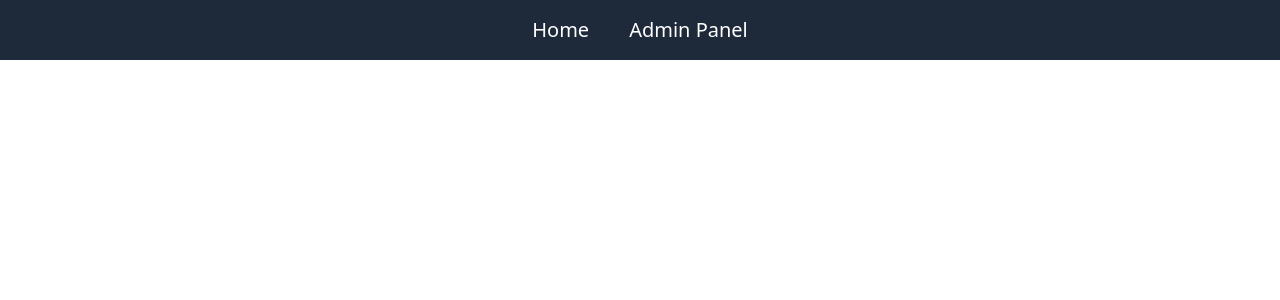
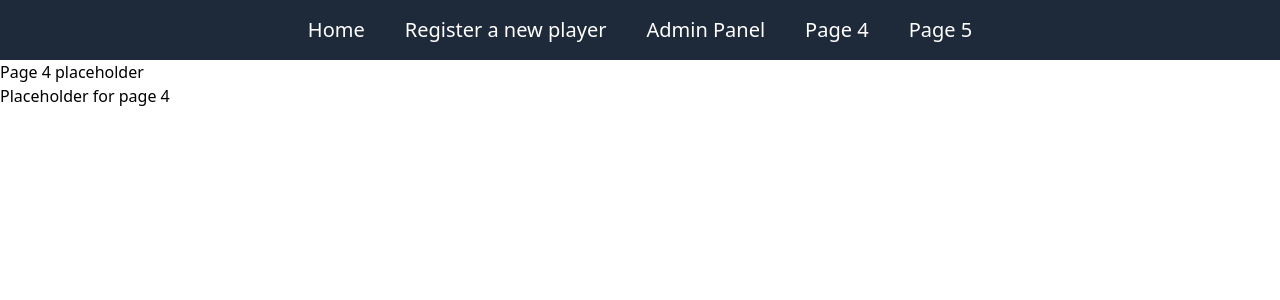
Before and after one commit to jannicke0202/DS3103-Webutvikling-Exam-2025-host, a React (Vite) app in the folder sportsworld-frontend/: page /page5 in a window 1280 px wide. Before the commit this address had no page. Shown: the top 300 px of the page. Built offline with nearby package versions, Linux system fonts and the light colour scheme.

Commit message:
Placeholder pages

```diff
--- a/sportsworld-frontend/src/components/shared/PageNavigation.tsx
+++ b/sportsworld-frontend/src/components/shared/PageNavigation.tsx
@@ -9,9 +9,23 @@ const PageNavigation = () => {
           Home
         </Link>
 
+        <Link to="/register" className="text-white text-xl font-medium hover:text-cyan-400">
+        Register a new player
+        </Link>
+
         <Link to="/administration-page" className="text-white text-xl font-medium hover:text-cyan-400">
           Admin Panel
         </Link>
+
+        <Link to="/page4" className="text-white text-xl font-medium hover:text-cyan-400">
+          Page 4
+        </Link>
+
+        <Link to="/page5" className="text-white text-xl font-medium hover:text-cyan-400">
+          Page 5
+        </Link>
+
+
       </div>
     </nav>
   );
--- /dev/null
+++ b/sportsworld-frontend/src/pages/Page4.tsx
@@ -0,0 +1,14 @@
+const Page4 = () => {
+    return (
+        <>
+        <header>
+            <h1>Page 4 placeholder</h1>
+            <p>Placeholder for page 4</p>
+        </header>
+
+
+        </>
+    )
+}
+
+export default Page4
--- /dev/null
+++ b/sportsworld-frontend/src/pages/Page5.tsx
@@ -0,0 +1,14 @@
+const Page5 = () => {
+    return (
+        <>
+        <header>
+            <h1>Page 4 placeholder</h1>
+            <p>Placeholder for page 4</p>
+        </header>
+
+
+        </>
+    )
+}
+
+export default Page5
--- /dev/null
+++ b/sportsworld-frontend/src/pages/RegisterPage.tsx
@@ -0,0 +1,14 @@
+const RegisterPage = () => {
+    return (
+        <>
+        <header>
+            <h1>Register a new player</h1>
+            <p>test</p>
+        </header>
+
+
+        </>
+    )
+}
+
+export default RegisterPage
--- a/sportsworld-frontend/src/routing/AppRouting.tsx
+++ b/sportsworld-frontend/src/routing/AppRouting.tsx
@@ -2,6 +2,9 @@ import { BrowserRouter, Routes, Route} from "react-router-dom";
 import { AdminPage, HomePage } from "../pages";
 import PageFooter from "../components/shared/PageFooter";
 import PageNavigation from "../components/shared/PageNavigation";
+import RegisterPage from "../pages/RegisterPage";
+import Page4 from "../pages/Page4";
+import Page5 from "../pages/Page5";
 
 const AppRouting = () => {
     return (
@@ -11,8 +14,10 @@ const AppRouting = () => {
 
         <Routes>
             <Route path="/" element={<HomePage/>}/>
+            <Route path="/register" element = {<RegisterPage/>}/>
             <Route path="/administration-page" element={<AdminPage/>}/>
-
+            <Route path="/page4" element={<Page4/>}/>
+            <Route path="/page5" element={<Page5/>}/>
         </Routes>
 
         <PageFooter/>
```
